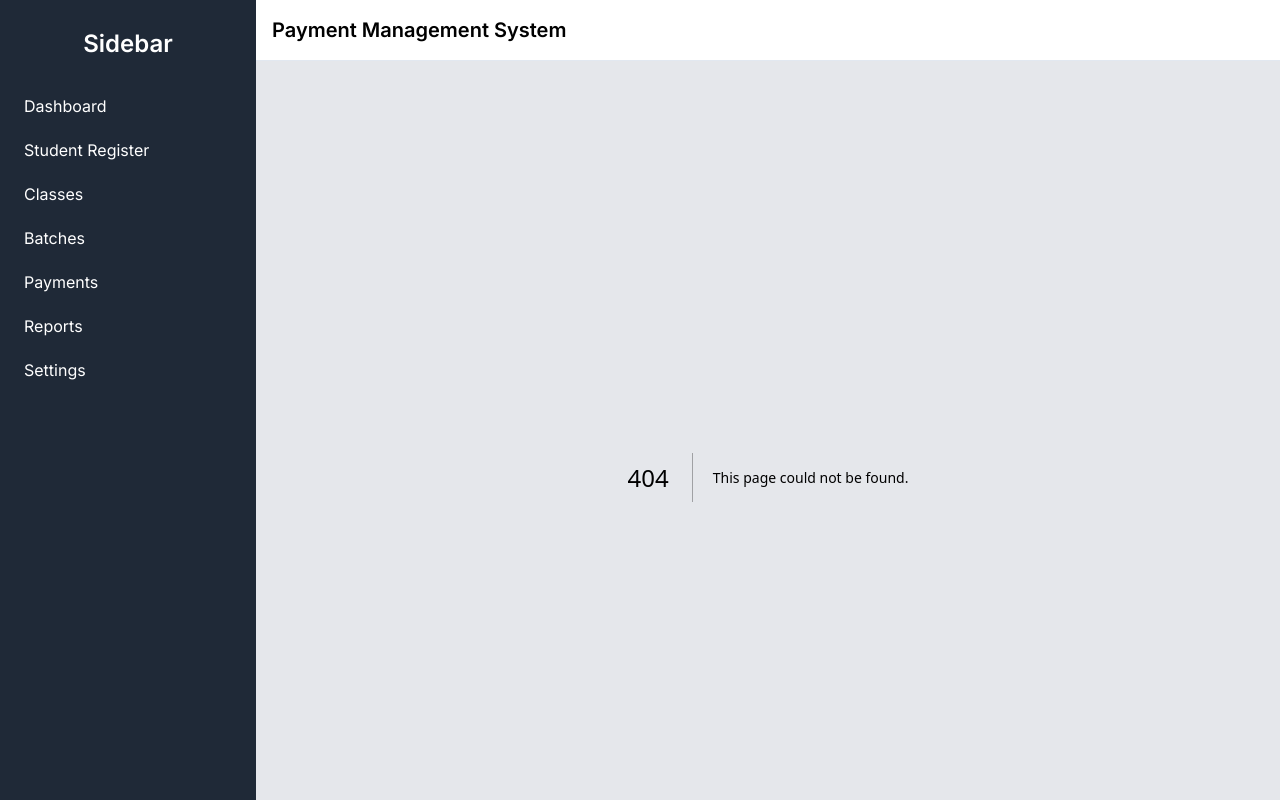
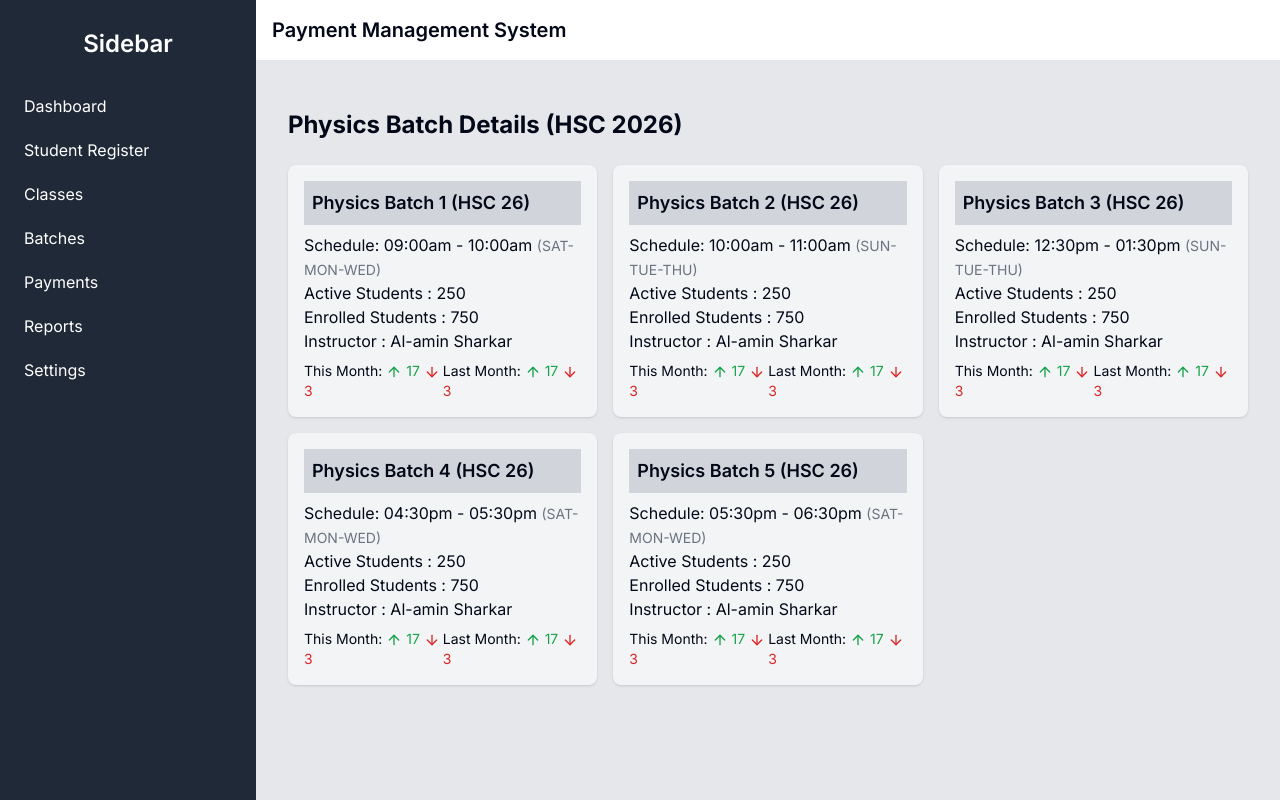
Before and after one commit to HasibNirjhar07/payment-management-system, a Next.js app: page /subjectSummary/physics-batch-details in a window 1280 px wide. Before the commit this address had no page. Built offline with nearby package versions, Linux system fonts and the light colour scheme.

Commit message:
fixed batch route

```diff
--- /dev/null
+++ b/app/subjectSummary/physics-batch-details/page.tsx
@@ -0,0 +1,12 @@
+
+
+
+
+import React from 'react';
+import PhysicsBatchDetails from '@/components/physics-batch-details';
+
+const PhysicsBatchDetailsPage = () => {
+  return <PhysicsBatchDetails />;
+};
+
+export default PhysicsBatchDetailsPage;
--- /dev/null
+++ b/components/physics-batch-details.tsx
@@ -0,0 +1,118 @@
+"use client";
+
+import React from 'react';
+import { ArrowUpIcon, ArrowDownIcon } from 'lucide-react';
+
+interface BatchProps {
+  batchNumber: number;
+  schedule: string;
+  days: string;
+  activeStudents: number;
+  enrolledStudents: number;
+  instructor: string;
+  thisMonth: { up: number; down: number };
+  lastMonth: { up: number; down: number };
+}
+
+const BatchCard: React.FC<BatchProps> = ({
+  batchNumber,
+  schedule,
+  days,
+  activeStudents,
+  enrolledStudents,
+  instructor,
+  thisMonth,
+  lastMonth,
+}) => (
+  <div className="bg-gray-100 p-4 rounded-lg shadow">
+    <h3 className="text-lg font-semibold mb-2 bg-gray-300 p-2">
+      Physics Batch {batchNumber} (HSC 26)
+    </h3>
+    <p>
+      Schedule: {schedule} <span className="text-sm text-gray-500">({days})</span>
+    </p>
+    <p>Active Students : {activeStudents}</p>
+    <p>Enrolled Students : {enrolledStudents}</p>
+    <p>Instructor : {instructor}</p>
+    <div className="flex justify-between mt-2 text-sm">
+      <div>
+        This Month:
+        <span className="text-green-600 ml-1"><ArrowUpIcon className="inline" size={16} /> {thisMonth.up}</span>
+        <span className="text-red-600 ml-1"><ArrowDownIcon className="inline" size={16} /> {thisMonth.down}</span>
+      </div>
+      <div>
+        Last Month:
+        <span className="text-green-600 ml-1"><ArrowUpIcon className="inline" size={16} /> {lastMonth.up}</span>
+        <span className="text-red-600 ml-1"><ArrowDownIcon className="inline" size={16} /> {lastMonth.down}</span>
+      </div>
+    </div>
+  </div>
+);
+
+const PhysicsBatchDetails: React.FC = () => {
+  const batches: BatchProps[] = [
+    {
+      batchNumber: 1,
+      schedule: "09:00am - 10:00am",
+      days: "SAT-MON-WED",
+      activeStudents: 250,
+      enrolledStudents: 750,
+      instructor: "Al-amin Sharkar",
+      thisMonth: { up: 17, down: 3 },
+      lastMonth: { up: 17, down: 3 },
+    },
+    {
+      batchNumber: 2,
+      schedule: "10:00am - 11:00am",
+      days: "SUN-TUE-THU",
+      activeStudents: 250,
+      enrolledStudents: 750,
+      instructor: "Al-amin Sharkar",
+      thisMonth: { up: 17, down: 3 },
+      lastMonth: { up: 17, down: 3 },
+    },
+    {
+      batchNumber: 3,
+      schedule: "12:30pm - 01:30pm",
+      days: "SUN-TUE-THU",
+      activeStudents: 250,
+      enrolledStudents: 750,
+      instructor: "Al-amin Sharkar",
+      thisMonth: { up: 17, down: 3 },
+      lastMonth: { up: 17, down: 3 },
+    },
+    {
+      batchNumber: 4,
+      schedule: "04:30pm - 05:30pm",
+      days: "SAT-MON-WED",
+      activeStudents: 250,
+      enrolledStudents: 750,
+      instructor: "Al-amin Sharkar",
+      thisMonth: { up: 17, down: 3 },
+      lastMonth: { up: 17, down: 3 },
+    },
+    {
+      batchNumber: 5,
+      schedule: "05:30pm - 06:30pm",
+      days: "SAT-MON-WED",
+      activeStudents: 250,
+      enrolledStudents: 750,
+      instructor: "Al-amin Sharkar",
+      thisMonth: { up: 17, down: 3 },
+      lastMonth: { up: 17, down: 3 },
+    },
+  ];
+
+  return (
+    <div className="container mx-auto px-4 py-8">
+      <h1 className="text-2xl font-bold mb-6">Physics Batch Details (HSC 2026)</h1>
+      <div className="grid grid-cols-1 md:grid-cols-2 lg:grid-cols-3 gap-4">
+        {batches.map((batch) => (
+          <BatchCard key={batch.batchNumber} {...batch} />
+        ))}
+      </div>
+    </div>
+  );
+};
+
+export default PhysicsBatchDetails;
--- a/components/subject-summary.tsx
+++ b/components/subject-summary.tsx
@@ -4,8 +4,11 @@
 import React from 'react';
 import { ArrowUpIcon, ArrowDownIcon } from 'lucide-react';
 
+import Link from 'next/link';
+
 const SubjectCard = ({ subject, data }) => (
-  <div className="bg-gray-100 p-4 rounded-lg shadow">
+    <Link href={subject === "Physics" ? "/subjectSummary/physics-batch-details" : "#"}>
+      <div className="bg-gray-100 p-4 rounded-lg shadow hover:shadow-md transition-shadow duration-200">
         <h3 className="text-lg font-semibold mb-2 bg-gray-300 p-2">{subject} (HSC 26)</h3>
         <p>Number of Batch : {data.batches}</p>
         <p>
@@ -27,6 +30,7 @@ const SubjectCard = ({ subject, data }) => (
           </div>
         </div>
       </div>
+    </Link>
   );
 
 const HSC2026DetailsPage = () => {
```
Lines whose indentation alone changed are shown as unchanged.
